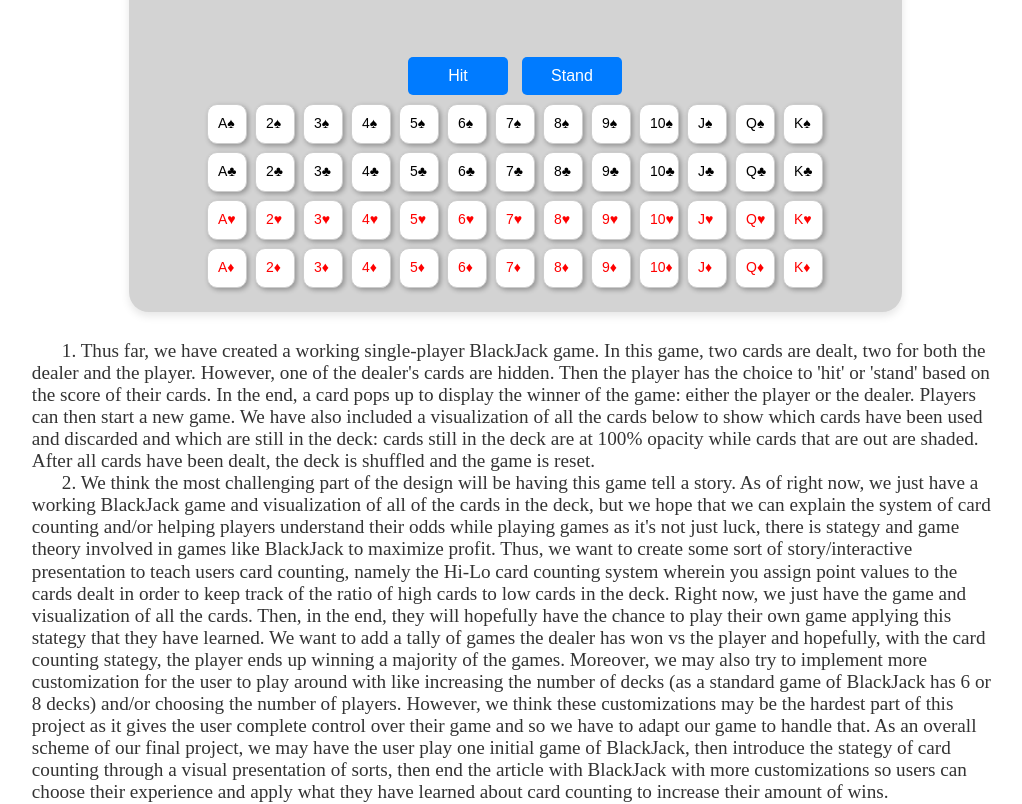
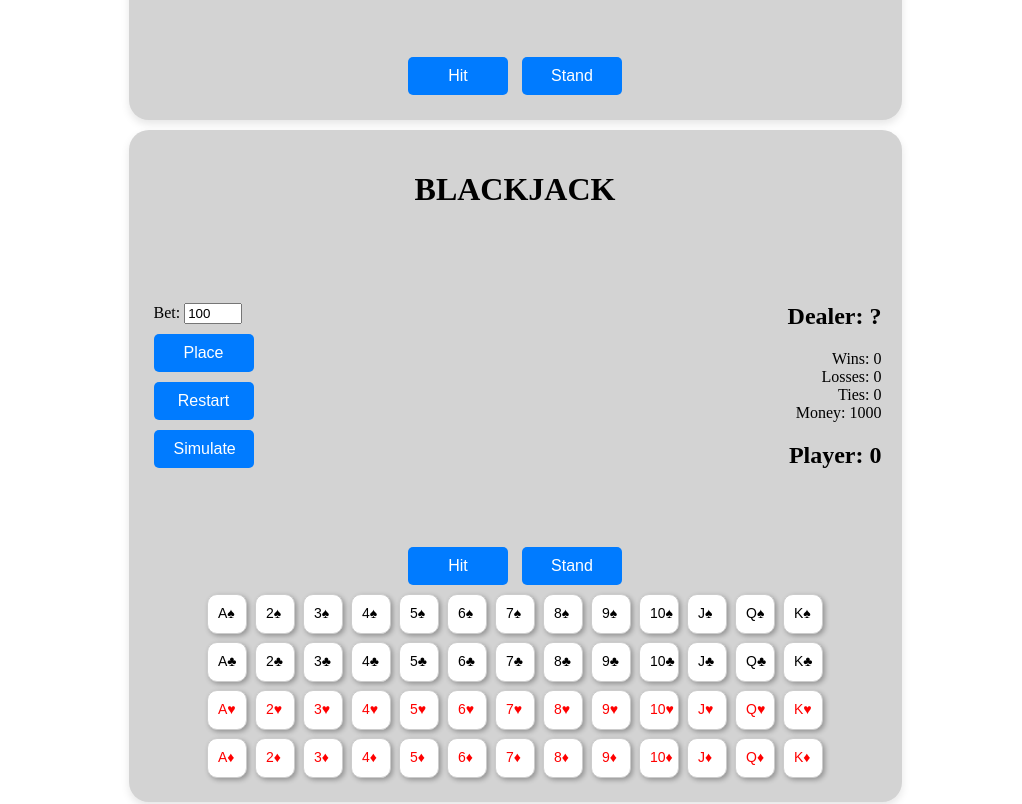
Before and after one commit to lukelin15/CardCounting, a SvelteKit app: page / in a window 1280 px wide. Shown: the part 440-1244 px from the top of the page, without its empty margins (125-1147 px from the left). Built offline with nearby package versions, Linux system fonts and the light colour scheme.

Commit message:
optional simulate and stats

```diff
--- a/src/components/App.svelte
+++ b/src/components/App.svelte
@@ -8,6 +8,7 @@
 <main>
   <h1>Card Interaction and Counting: BlackJack</h1>
   <Base />
+  <Base stats=true simulate=true/>
   <body>
   <p>
     1. Thus far, we have created a working single-player BlackJack game. In this game,
--- a/src/components/Base.svelte
+++ b/src/components/Base.svelte
@@ -2,6 +2,10 @@
   import { fly } from 'svelte/transition';
   import Card from './Card.svelte';
   import Stats from './Stats.svelte';
+
+  // customization
+  export let stats = false;
+  export let simulate = false;
 
   // deck initializing stuff
   let vals = ['A', '2', '3', '4', '5', '6', '7', '8', '9', '10', 'J', 'Q', 'K'];
@@ -234,7 +238,9 @@
         </div>
         <button on:click={() => placeBet(betAmount)} disabled={betPlaced}>Place</button>
         <button on:click={() => restart()}> Restart</button>
-        <button on:click={() => simulateRounds(100)}>Simulate</button>
+        {#if simulate}
+          <button on:click={() => simulateRounds(100)}>Simulate</button>
+        {/if}
         {#if error}
           <p>{error}</p>
         {/if}
@@ -294,8 +300,10 @@
         </div>
     {/if}
 
-    <Stats {deck} dealerSecondCard={dealerHand[1]} />
 
+    {#if stats}
+      <Stats {deck} dealerSecondCard={dealerHand[1]} />
+    {/if}
   </div>
 </main>
 
@@ -304,6 +312,7 @@
     display: flex;
     flex-direction: column;
     align-items: center;
+    margin: 10px;
   }
 
   .blackjack-container {
```
